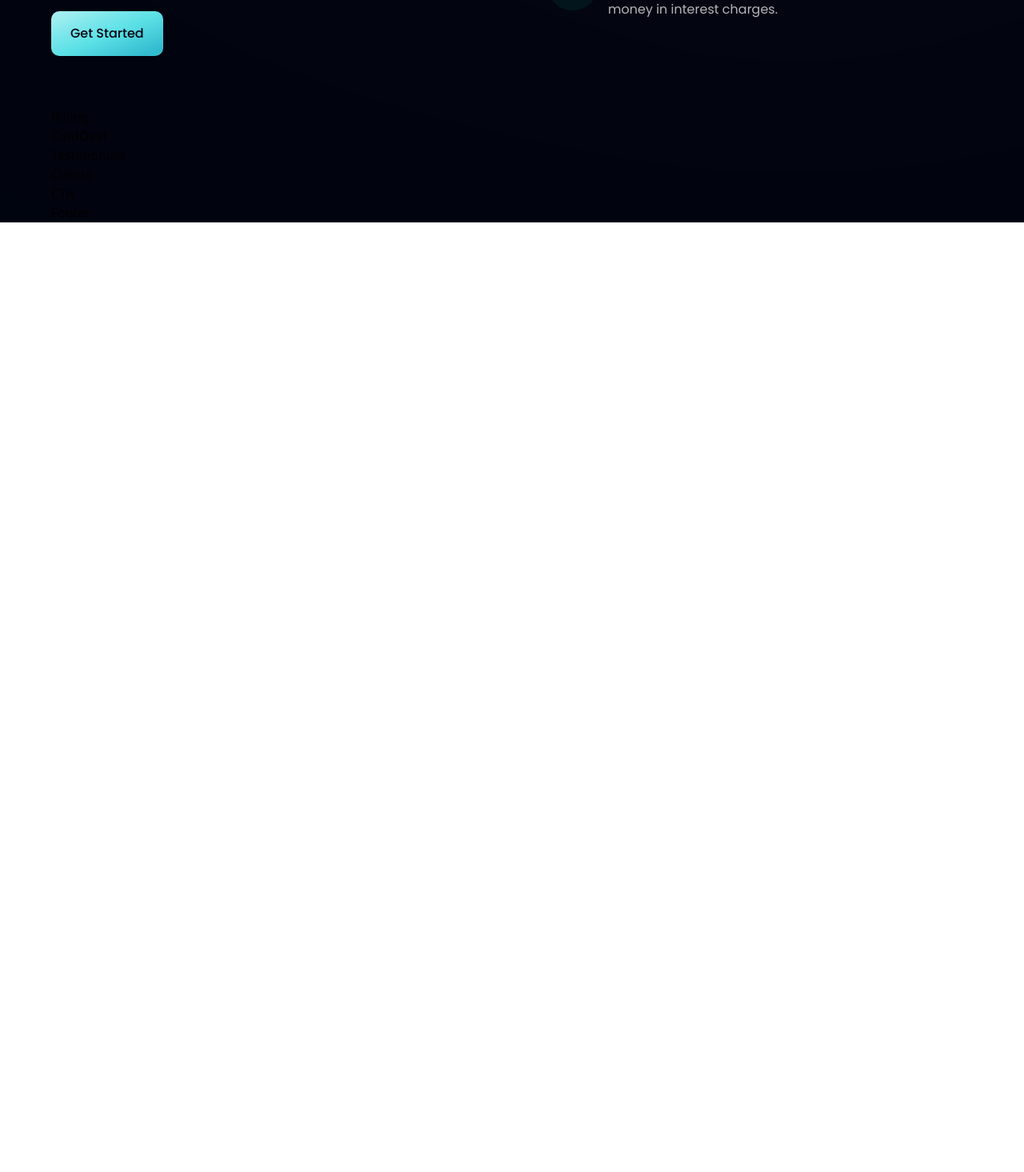
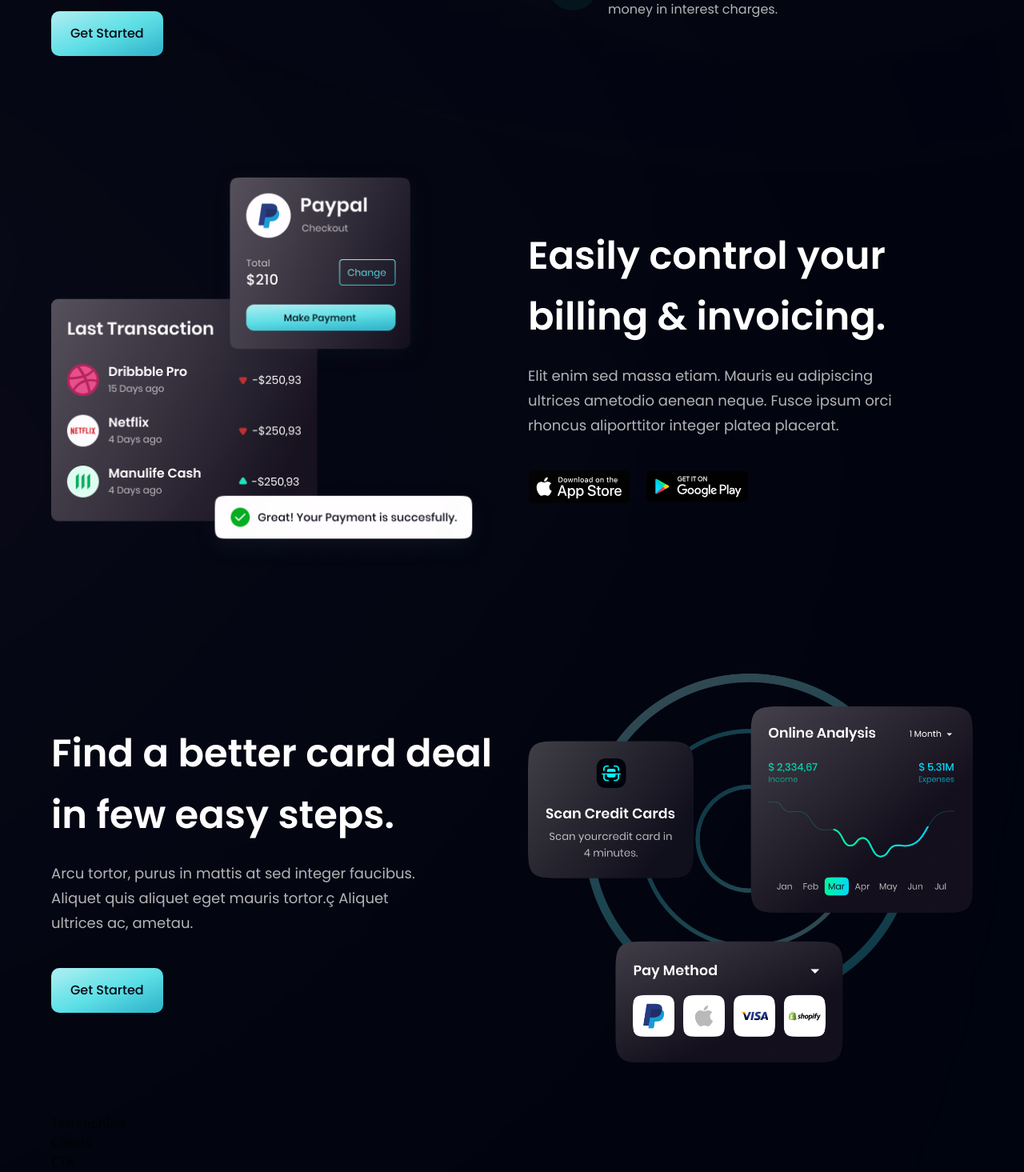
Before and after one commit to S0nG0ku0/HooBank, a React (Vite) app: page / in a window 1280 px wide. Shown: the part 1405-2870 px from the top of the page at 80% size. Before the commit the page ends 1683 px from the top, so only its background shows below. Built offline with nearby package versions, Linux system fonts and the light colour scheme.

Commit message:
finished Billing and CardDeal Pages

```diff
--- a/src/components/Billing.jsx
+++ b/src/components/Billing.jsx
@@ -1,9 +1,28 @@
-import React from 'react'
+import { apple, bill, google } from '../assets'
+import styles, { layout } from '../style'
 
-const Billing = () => {
-  return (
-    <div>Billing</div>
-  )
-}
+const Billing = () => (
+  <section id="product" className={layout.sectionReverse}>
+    <div className={layout.sectionImgReverse}>
+      <img src={bill} alt="billing" className='w-[100%] h-[100%] relative z-[5  ]' />
+
+      <div className='absolute z-[3] -left-1/2 top-0 w-[50%] h-[50%] rounded-full white__gradient' />
+      <div className='absolute z-[0] -left-1/2 bottom-0 w-[50%] h-[50%] rounded-full pink__gradient' />
+    </div>
+    <div className={layout.sectionInfo}>
+      <h2 className={styles.heading2}>Easily control your <br className='sm:block hidden' />
+        billing & invoicing.
+      </h2>
+      <p className={`${styles.paragraph} max-w-[470px] mt-5`}>
+        Elit enim sed massa etiam. Mauris eu adipiscing ultrices ametodio aenean neque.
+        Fusce ipsum orci rhoncus aliporttitor integer platea placerat.
+      </p>
+      <div className='flex flex-row flex-wrap sm:mt-10 mt-6'>
+        <img src={apple} alt="apple_store" className='w-[128px] h-[42px] object-contain mr-5 cursor-pointer' />
+        <img src={google} alt="google_play" className='w-[128px] h-[42px] object-contain cursor-pointer' />
+      </div>
+    </div>
+  </section>
+)
 
 export default Billing
--- a/src/components/CardDeal.jsx
+++ b/src/components/CardDeal.jsx
@@ -1,9 +1,23 @@
-import React from 'react'
+import { card } from '../assets'
+import styles, { layout } from '../style'
+import Button from './Button'
 
-const CardDeal = () => {
-  return (
-    <div>CardDeal</div>
-  )
-}
+const CardDeal = () => (
+  <section className={layout.section}>
+    <div className={layout.sectionInfo}>
+      <h2 className={styles.heading2}>
+        Find a better card deal <br className='sm:block hidden' /> in few easy steps.
+      </h2>
+      <p className={`${styles.paragraph} max-w-[470px] mt-5`}>
+        Arcu tortor, purus in mattis at sed integer faucibus.
+        Aliquet quis aliquet eget mauris tortor.ç Aliquet ultrices ac, ametau.
+      </p>
+      <Button styles="mt-10"/>
+    </div>
+    <div className={layout.sectionImg}>
+      <img src={card} alt="card" />
+    </div>
+  </section>
+)
 
 export default CardDeal
```
